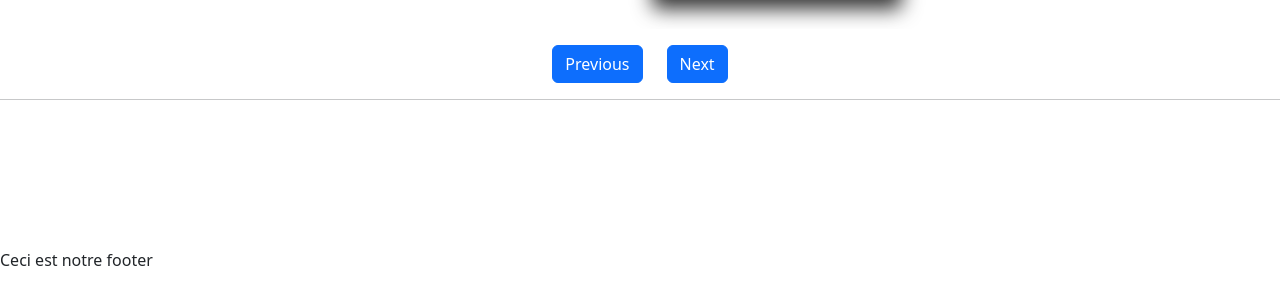
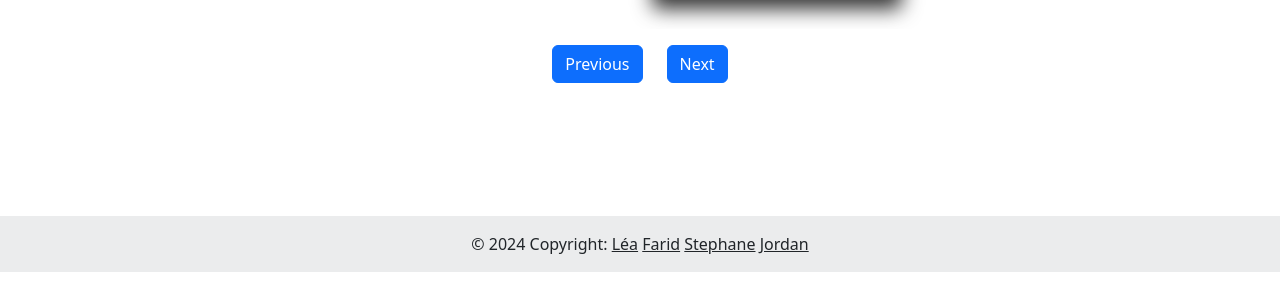
Before and after one commit to lea-nova/cinema, a PHP site: page / in a window 1280 px wide. Shown: the part 508-800 px from the top of the page. Run offline with PHP 8.4, Linux system fonts and the light colour scheme.

Commit message:
modif footer

```diff
--- a/view/footer.html.twig
+++ b/view/footer.html.twig
@@ -1,8 +1,13 @@
-<hr>
-
-<footer>
-	Ceci est notre footer
+<footer
+	class="bg-body-tertiary text-center">
+	<!-- Copyright -->
+	<div class="text-center p-3" style="background-color: rgba(0, 0, 0, 0.05);">
+		© 2024 Copyright:
+		<a class="text-body" href="https://github.com/jsena21">Léa</a>
+		<a class="text-body" href="https://github.com/sikourix">Farid</a>
+		<a class="text-body" href="https://github.com/SuperClodo">Stephane</a>
+		<a class="text-body" href="https://mdbootstrap.com/">Jordan</a>
+	</div>
+	<!-- Copyright -->
 </footer>
-	<script defer src="https://cdn.jsdelivr.net/npm/bootstrap@5.3.3/dist/js/bootstrap.bundle.min.js" integrity="sha384-YvpcrYf0tY3lHB60NNkmXc5s9fDVZLESaAA55NDzOxhy9GkcIdslK1eN7N6jIeHz" crossorigin="anonymous"></script>
-</body>
-</html>
+<script defer src="https://cdn.jsdelivr.net/npm/bootstrap@5.3.3/dist/js/bootstrap.bundle.min.js" integrity="sha384-YvpcrYf0tY3lHB60NNkmXc5s9fDVZLESaAA55NDzOxhy9GkcIdslK1eN7N6jIeHz" crossorigin="anonymous"></script></body></html>
```
